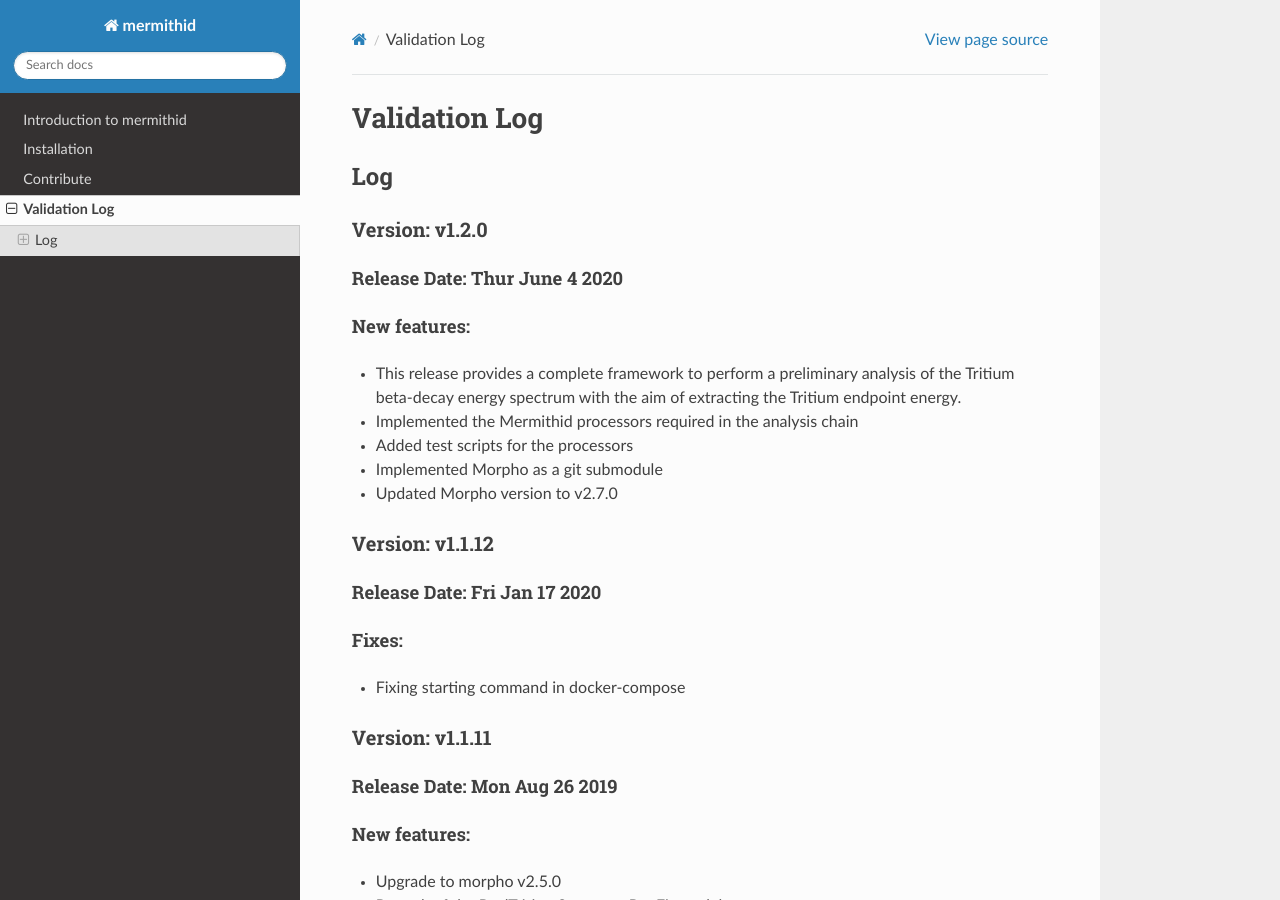
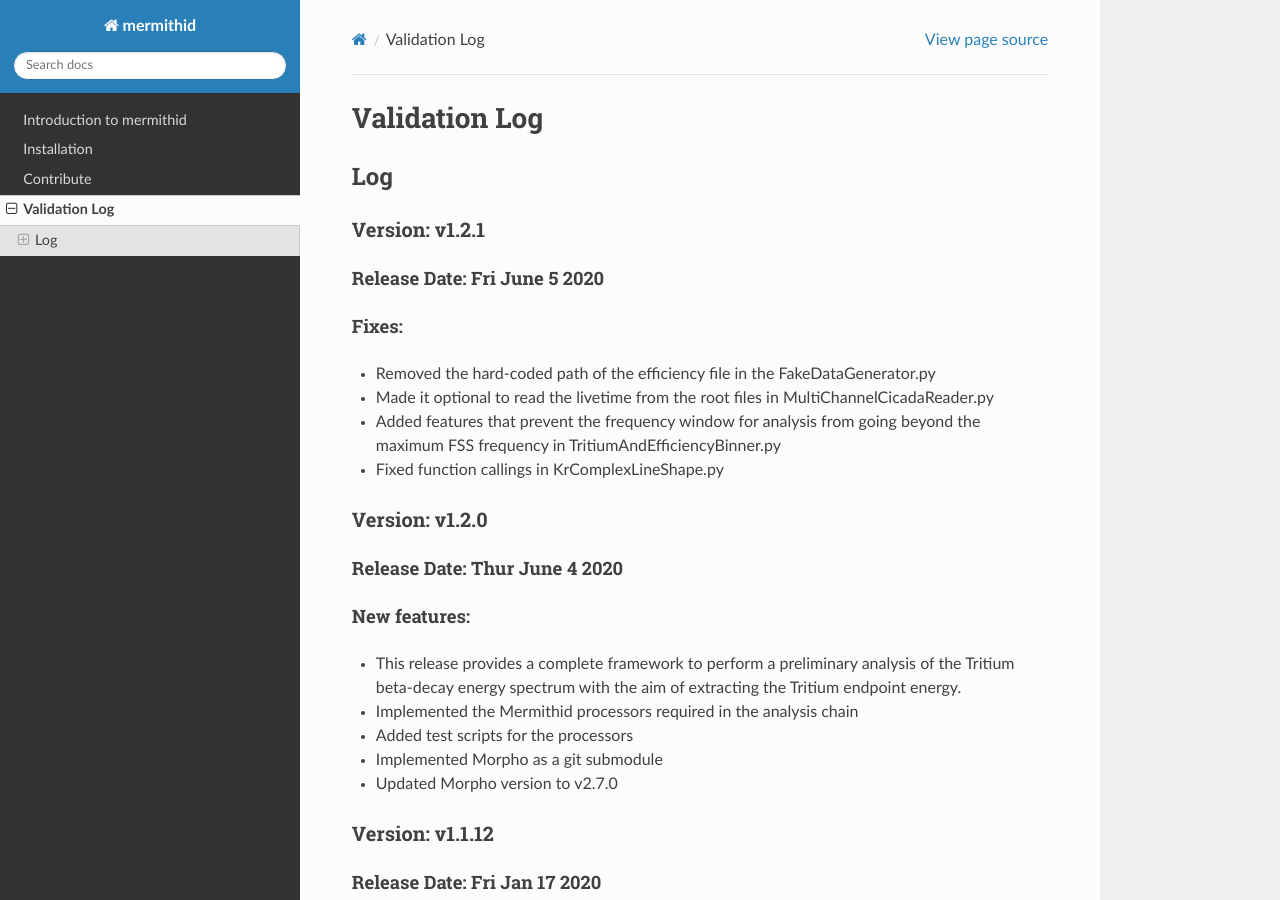
Before and after one commit to project8/mermithid, a Sphinx documentation site: the page built from documentation/validation_log.rst, in a window 1280 px wide and 900 px high. Built offline with Sphinx 7.4.7 and the Read the Docs theme 2.0.0, drawn with Linux system fonts in a browser that asks for light colours; pages that are not in the unit, such as notebooks, are missing from menus.

Commit message:
Updated validation log

```diff
--- a/documentation/validation_log.rst
+++ b/documentation/validation_log.rst
@@ -3,6 +3,21 @@ Validation Log
 
 Log
 ---
+
+
+Version: v1.2.1
+~~~~~~~~~~~~~~~~
+
+Release Date: Fri June 5 2020
+''''''''''''''''''''''''''''''
+
+Fixes:
+'''''''''''''
+
+* Removed the hard-coded path of the efficiency file in the FakeDataGenerator.py
+* Made it optional to read the livetime from the root files in MultiChannelCicadaReader.py
+* Added features that prevent the frequency window for analysis from going beyond the maximum FSS frequency in TritiumAndEfficiencyBinner.py
+* Fixed function callings in KrComplexLineShape.py
 
 
 Version: v1.2.0
```
